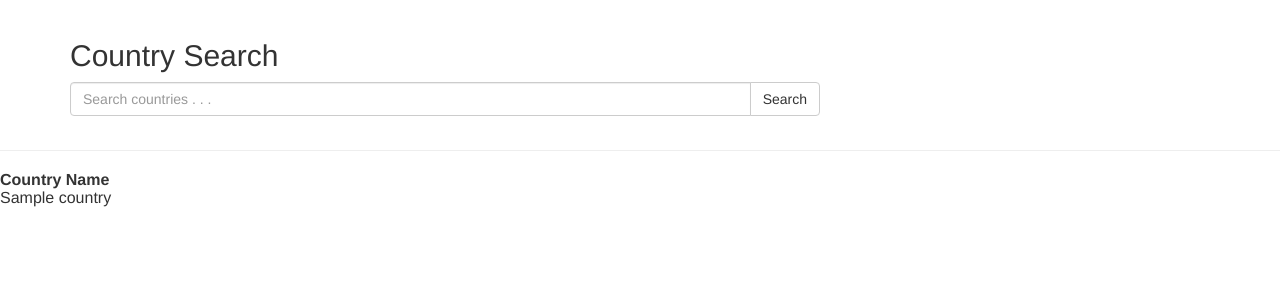
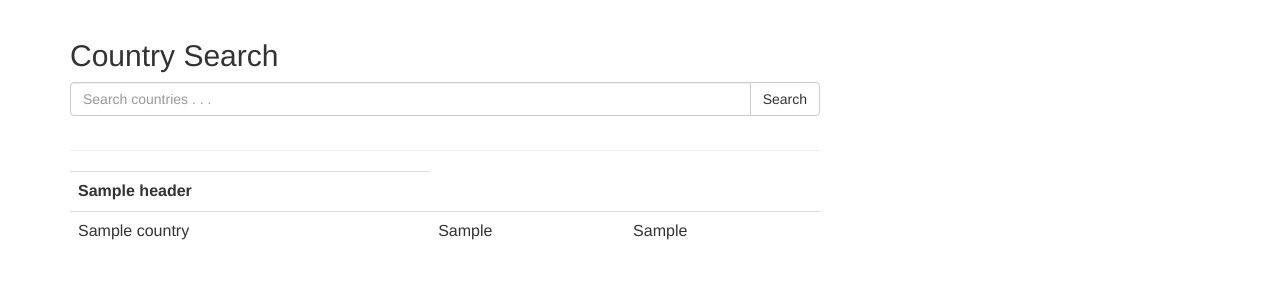
Before and after one commit to dlavelle7/docker_examples, a Django app: template docker_compose_elasticsearch/web/search_engine/country_search/templates/country_search/index.html in a window 1280 px wide. Shown: the part 51-351 px from the top of the page. Run offline with Django 3.2, Linux system fonts and the light colour scheme; the template is opened without the code that fills it: most values are stand-ins (such as "Sample title", 1, 10 or a date in 2020); some libraries are stand-ins or nearby versions.

Commit message:
ui formating

```diff
--- a/docker_compose_elasticsearch/web/search_engine/country_search/templates/country_search/index.html
+++ b/docker_compose_elasticsearch/web/search_engine/country_search/templates/country_search/index.html
@@ -29,7 +29,7 @@
         <div class="col-lg-8">
           <form action="{% url 'country-search' %}" method="get">
             <div class="input-group">
-              <input required type="text" name="search" class="form-control" placeholder="Search countries . . .">
+              <input type="text" name="search" class="form-control" placeholder="Search countries . . .">
               <span class="input-group-btn">
                 <button class="btn btn-default" type="button">Search</button>
               </span>
@@ -38,20 +38,28 @@
         </div><!-- /.col-lg-6 -->
       </div><!-- /.row -->
     </div>
-  </div><!-- /.container -->
 
+    <div class="row">
+        <div class="col-lg-8">
   {% if countries %}
+  {# TODO: Handle no results scenario #}
   <hr>
-  <table>
+  <table class="table">
     <tr>
-      <th>Country Name</th>
+    {% for header in headers %}
+        <th>{{header}}</th>
+    {% endfor %}
     </tr>
     {% for country in countries %}
     <tr>
       <td>{{country.name}}</td>
+      <td>{{country.iso_3}}</td>
+      <td>{{country.iso_2}}</td>
     </tr>
     {% endfor %}
   </table>
   {% endif %}
-
+      </div>
+    </div>
+  </div><!-- /.container -->
 </body>
```
Also changed, not shown: docker_compose_elasticsearch/web/search_engine/country_search/views.py (+4 -5 lines).
